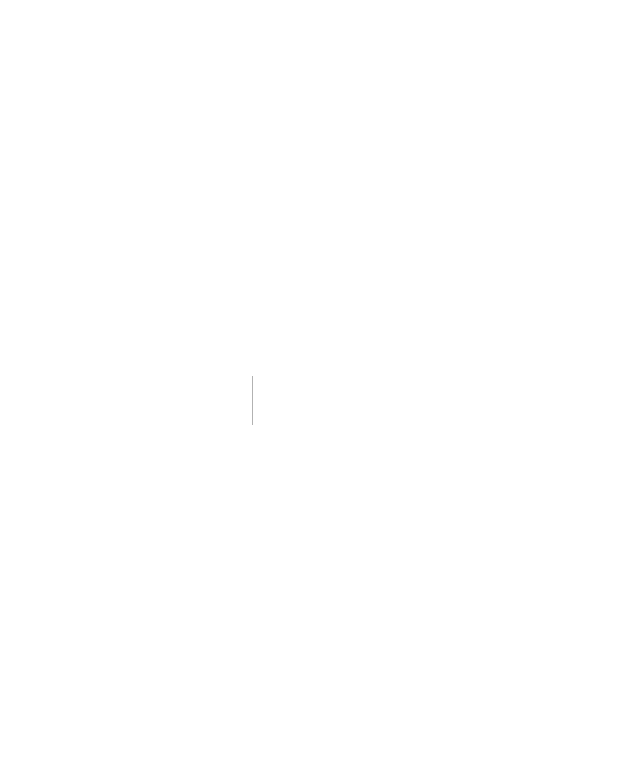
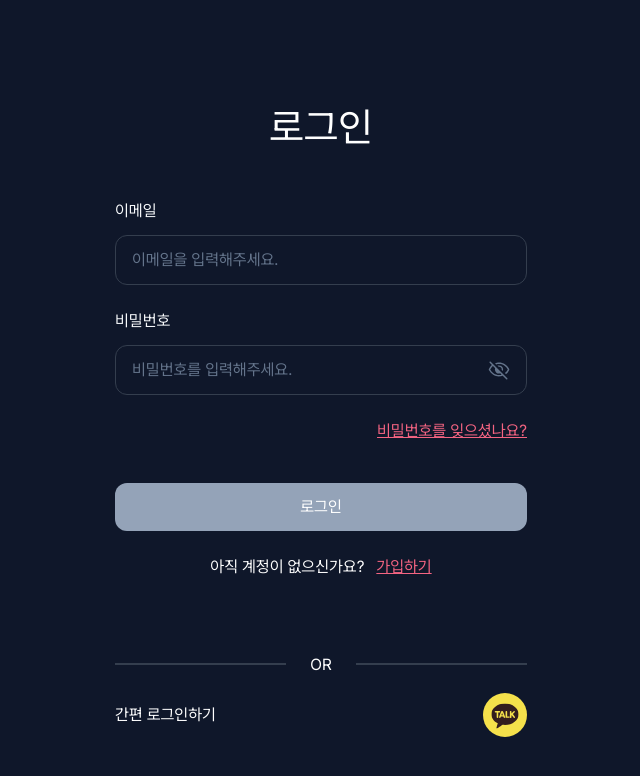
Before and after one commit to codeit18-4-5/Plango, a Next.js app: page /login in a window 1280 px wide. Before the commit this address had no page. Shown: the top 776 px of the page, without its empty margins (319-959 px from the left). Built offline with nearby package versions, Linux system fonts and the light colour scheme.

Commit message:
feat: #51 로그인 페이지 퍼블리싱

```diff
--- /dev/null
+++ b/src/app/(auth)/login/page.tsx
@@ -0,0 +1,41 @@
+"use client";
+
+import {
+  AuthDivider,
+  AuthTitle,
+  SocialAuthButton,
+  SignInFormFields,
+} from "@/components/features/auth";
+import { Form } from "@/components/ui";
+import { signInSchema, SignInSchema } from "@/constants/schema";
+import { zodResolver } from "@hookform/resolvers/zod";
+import Link from "next/link";
+
+const title = "로그인";
+
+export default function Signup() {
+  const handleSubmit = (data: object) => {
+    console.log(data);
+  };
+  return (
+    <div>
+      <AuthTitle>{title}</AuthTitle>
+      <Form<SignInSchema>
+        onSubmit={handleSubmit}
+        resolver={zodResolver(signInSchema)}
+        mode="onBlur"
+        reValidateMode="onBlur"
+      >
+        <SignInFormFields />
+      </Form>
+      <div className="flex justify-center gap-3 py-6 text-base">
+        <span className="text-white">아직 계정이 없으신가요?</span>
+        <Link href="/signup" className="text-pink-400 underline">
+          가입하기
+        </Link>
+      </div>
+      <AuthDivider />
+      <SocialAuthButton title={title} onClick={() => {}} />
+    </div>
+  );
+}
```
